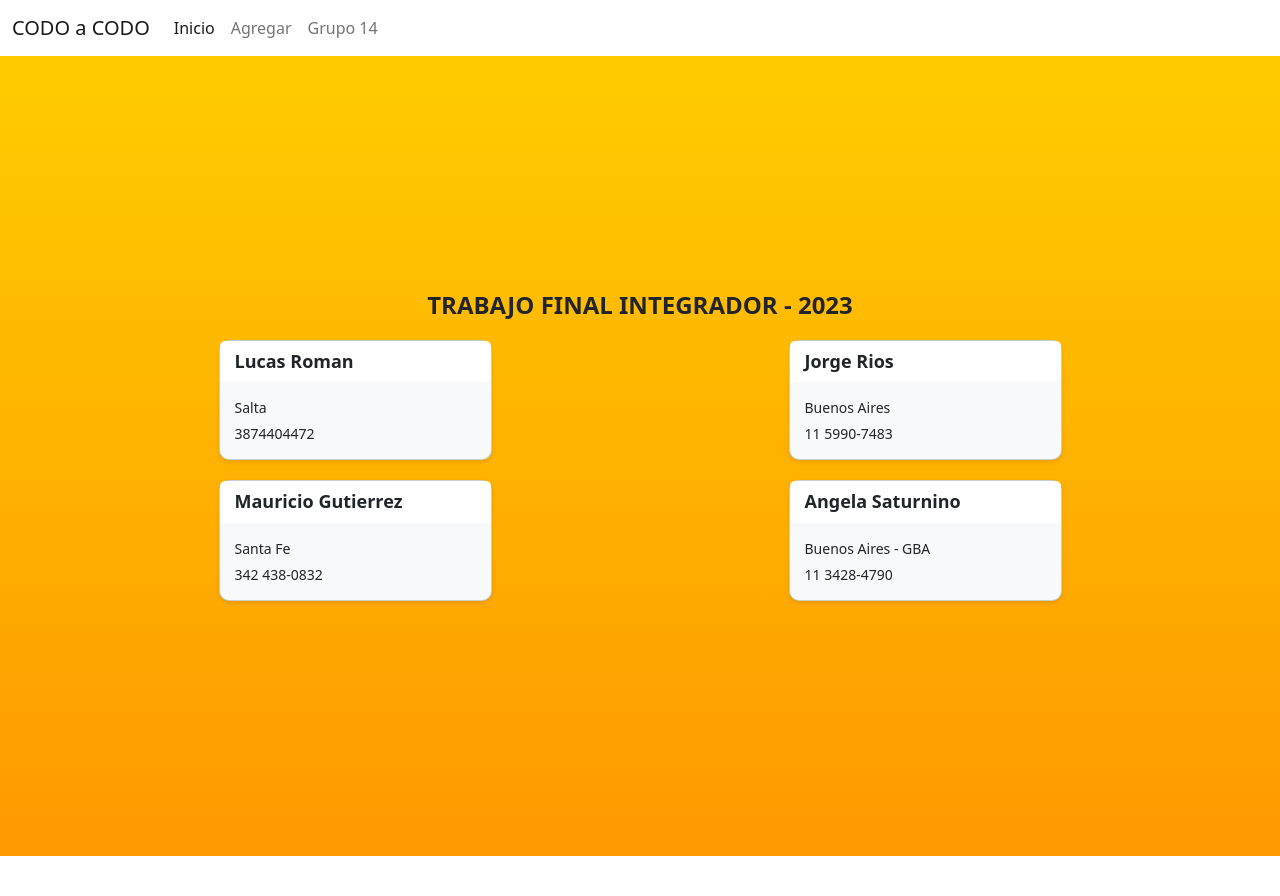
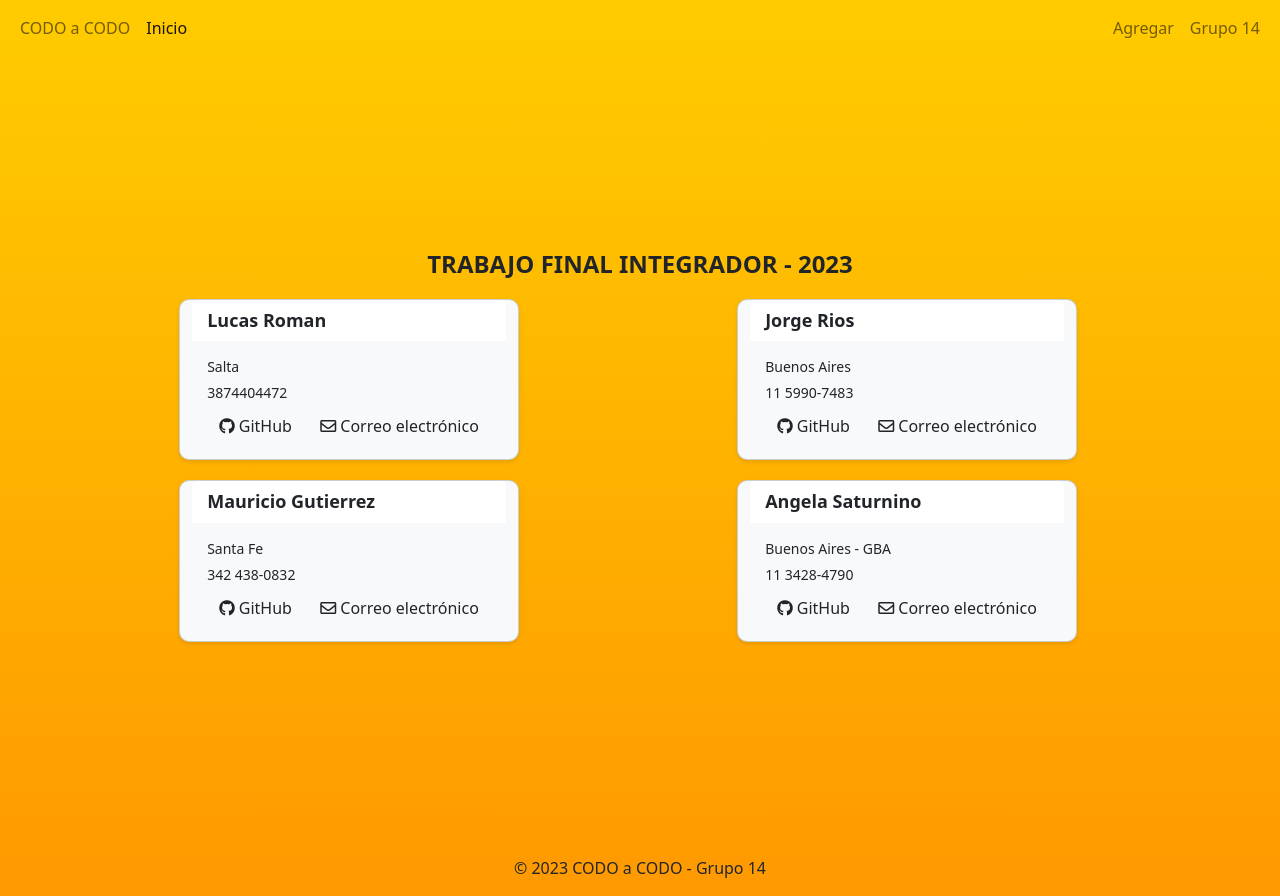
Before and after one commit to lucasromanh/crudusuarios, a plain HTML site: page usuarios_frontend/nosotros.html in a window 1280 px wide. Before the commit the page ends 856 px from the top, so only its background shows below. Drawn offline with nearby package versions, Linux system fonts and the light colour scheme.

Commit message:
mdoificaciones htmls

```diff
--- a/usuarios_frontend/nosotros.html
+++ b/usuarios_frontend/nosotros.html
@@ -2,11 +2,12 @@
 <html lang="en">
 
 <head>
-    <meta charset="UTF-8">
-    <meta name="viewport" content="width=device-width, initial-scale=1.0">
     <title>Nosotros</title>
-    <link rel="stylesheet" href="https://cdn.jsdelivr.net/npm/bootstrap@5.2.1/dist/css/bootstrap.min.css"
+    <meta charset="utf-8">
+    <meta name="viewport" content="width=device-width, initial-scale=1, shrink-to-fit=no">
+    <link href="https://cdn.jsdelivr.net/npm/bootstrap@5.2.1/dist/css/bootstrap.min.css" rel="stylesheet"
         integrity="sha384-iYQeCzEYFbKjA/T2uDLTpkwGzCiq6soy8tYaI1GyVh/UjpbCx/TYkiZhlZB6+fzT" crossorigin="anonymous">
+    <link rel="stylesheet" href="https://cdnjs.cloudflare.com/ajax/libs/font-awesome/5.15.3/css/all.min.css">
     <style>
         .inicio {
             height: 100vh;
@@ -20,6 +21,13 @@
             font-size: 24px;
             font-weight: bold;
             margin-bottom: 20px;
+        }
+        body {
+            background: linear-gradient(to bottom, #ffcc00, #ff9900);
+        }
+
+        .navbar {
+            background-color: transparent !important;
         }
 
         .carta {
@@ -59,82 +67,129 @@
             font-size: 14px;
             margin-bottom: 5px;
         }
+        .transparent-button {
+            background-color: transparent;
+            color: inherit;
+            border: none;
+            outline: none;
+            transition: color 0.3s;
+        }
+
+        .transparent-button:hover {
+            color: white;
+        }
+
+        .transparent-button[href="mailto:example@gmail.com"]:hover {
+            color: red;
+        }
     </style>
 </head>
 
 <body>
     <header id="header">
-        <nav class="navbar navbar-expand-lg navbar-light">
-            <div class="container-fluid">
-                <a class="navbar-brand" href="./index.html">CODO a CODO</a>
-                <button class="navbar-toggler" type="button" data-bs-toggle="collapse"
-                    data-bs-target="#navbarTogglerDemo01" aria-controls="navbarTogglerDemo01" aria-expanded="false"
-                    aria-label="Toggle navigation">
+        <nav class="navbar navbar-expand-lg navbar-light bg-light">
+            <div class="container">
+                <a class="navbar-brand" href="#">CRUD de Usuarios</a>
+                <button class="navbar-toggler" type="button" data-bs-toggle="collapse" data-bs-target="#navbarNav"
+                    aria-controls="navbarNav" aria-expanded="false" aria-label="Toggle navigation">
                     <span class="navbar-toggler-icon"></span>
                 </button>
-                <div class="collapse navbar-collapse" id="navbarTogglerDemo01">
-                    <ul class="navbar-nav me-auto mb-2 mb-lg-0">
+                <div class="collapse navbar-collapse" id="navbarNav">
+                    <ul class="navbar-nav">
                         <li class="nav-item">
-                            <a class="nav-link active" aria-current="page" href="./usuarios.html">Inicio</a>
+                            <a class="nav-link" href="usuarios.html">Inicio</a>
                         </li>
                         <li class="nav-item">
-                            <a class="nav-link" href="./nuevo_usuario.html">Agregar</a>
-                        </li>
-                        <li class="nav-item">
-                            <a class="nav-link" href="./nosotros.html">Grupo 14</a>
+                            <a class="nav-link" href="nuevo_usuario.html">Crear Usuario</a>
                         </li>
                     </ul>
                 </div>
             </div>
         </nav>
     </header>
+    <main>
         <div id="app">
-        <main>
             <div class="inicio" :style="backgroundStyle">
                 <div class="container">
+                    <div class="row">
                         <h1 class="titulo">TRABAJO FINAL INTEGRADOR - 2023</h1>
                         <div class="row justify-content-center">
                             <div class="col-md-6 d-flex justify-content-center">
-                            <div class="card carta w-50">
+                                <div class="row">
+                                    <div class="card carta w-100">
                                         <div class="card-header">
                                             <h5 class="card-title">Lucas Roman</h5>
                                         </div>
                                         <div class="card-body">
                                             <p class="card-text">Salta</p>
                                             <p class="card-text">3874404472</p>
+                                            <a href="https://github.com/lucasromanh" class="btn btn-primary transparent-button">
+                                                <i class="fab fa-github"></i> GitHub
+                                            </a>
+                                            <a href="mailto:lucasromanh@gmail.com" class="btn btn-primary transparent-button">
+                                                <i class="far fa-envelope"></i> Correo electrónico
+                                            </a>
+                                        </div>
                                     </div>
                                 </div>
                             </div>
                             <div class="col-md-6 d-flex justify-content-center">
-                            <div class="card carta w-50">
+                                <div class="row">
+                                    <div class="card carta w-100">
                                         <div class="card-header">
                                             <h5 class="card-title">Jorge Rios</h5>
                                         </div>
                                         <div class="card-body">
                                             <p class="card-text">Buenos Aires</p>
                                             <p class="card-text">11 5990-7483</p>
+                                            <a href="https://github.com/jorgerios88" class="btn btn-primary transparent-button">
+                                                <i class="fab fa-github"></i> GitHub
+                                            </a>
+                                            <a href="mailto:jorgito.rios@hotmail.com" class="btn btn-primary transparent-button">
+                                                <i class="far fa-envelope"></i> Correo electrónico
+                                            </a>
+                                        </div>
                                     </div>
                                 </div>
                             </div>
                             <div class="col-md-6 d-flex justify-content-center">
-                            <div class="card carta w-50">
+                                <div class="row">
+                                    <div class="card carta w-100">
                                         <div class="card-header">
                                             <h5 class="card-title">Mauricio Gutierrez</h5>
                                         </div>
                                         <div class="card-body">
                                             <p class="card-text">Santa Fe</p>
                                             <p class="card-text">342 438-0832</p>
+                                            <a href="https://github.com/MauricioGut" class="btn btn-primary transparent-button">
+                                                <i class="fab fa-github"></i> GitHub
+                                            </a>
+                                            <a href="mailto:mauriciogut67@gmail.com" class="btn btn-primary transparent-button">
+                                                <i class="far fa-envelope"></i> Correo electrónico
+                                            </a>
+                                        </div>
                                     </div>
                                 </div>
                             </div>
                             <div class="col-md-6 d-flex justify-content-center">
-                            <div class="card carta w-50">
+                                <div class="row">
+                                    <div class="card carta w-100">
                                         <div class="card-header">
                                             <h5 class="card-title">Angela Saturnino</h5>
                                         </div>
                                         <div class="card-body">
                                             <p class="card-text">Buenos Aires - GBA</p>
                                             <p class="card-text">11 3428-4790</p>
+                                            <a href="https://github.com/username" class="btn btn-primary transparent-button">
+                                                <i class="fab fa-github"></i> GitHub
+                                            </a>
+                                            <a href="mailto:example@gmail.com" class="btn btn-primary transparent-button">
+                                                <i class="far fa-envelope"></i> Correo electrónico
+                                            </a>
+                                            </a>
+                                        </div>
+                                    </div>
+                                </div>
                             </div>
                         </div>
                     </div>
@@ -142,28 +197,18 @@
             </div>
         </div>
     </main>
+    <footer>
+        <div class="container">
+          <p class="text-center">&copy; 2023 CODO a CODO - Grupo 14</p>
         </div>
-
-
-
-
-
-
-    <script src="https://cdn.jsdelivr.net/npm/vue@2.6.14/dist/vue.min.js"></script>
-    <script>
-        new Vue({
-            el: '#app',
-            computed: {
-                backgroundStyle() {
-                    return {
-                        background: 'linear-gradient(to bottom, #ffcc00, #ff9900)',
-                    };
-                },
-            },
-        });
-    </script>
-
-
+      </footer>
+    <script src="https://cdn.jsdelivr.net/npm/@popperjs/core@2.11.6/dist/umd/popper.min.js"
+        integrity="sha384-oBqDVmMz9ATKxIep9tiCxS/Z9fNfEXiDAYTujMAeBAsjFuCZSmKbSSUnQlmh/jp3"
+        crossorigin="anonymous"></script>
+    <script src="https://cdn.jsdelivr.net/npm/bootstrap@5.2.1/dist/js/bootstrap.min.js"
+        integrity="sha384-7VPbUDkoPSGFnVtYi0QogXtr74QeVeeIs99Qfg5YCF+TidwNdjvaKZX19NZ/e6oz"
+        crossorigin="anonymous"></script>
+    <script src="./js/main.js"></script>
 </body>
 
 </html>
```
Also changed, not shown: usuarios_frontend/editar.html (+21 -10 lines), usuarios_frontend/index.html (+27 -6 lines), usuarios_frontend/nuevo_usuario.html (+3 -1 lines), usuarios_frontend/usuarios.html (+3 -1 lines). Lines whose indentation alone changed are shown as unchanged.
